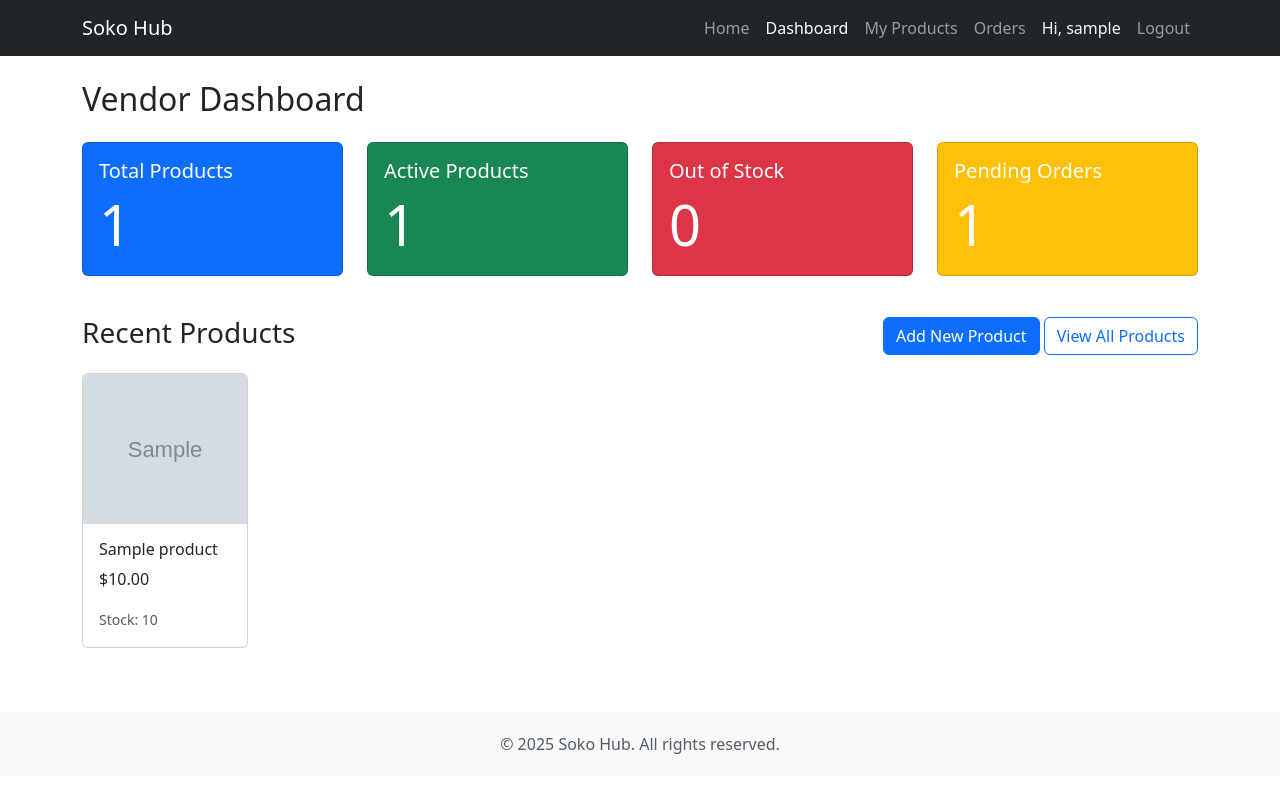
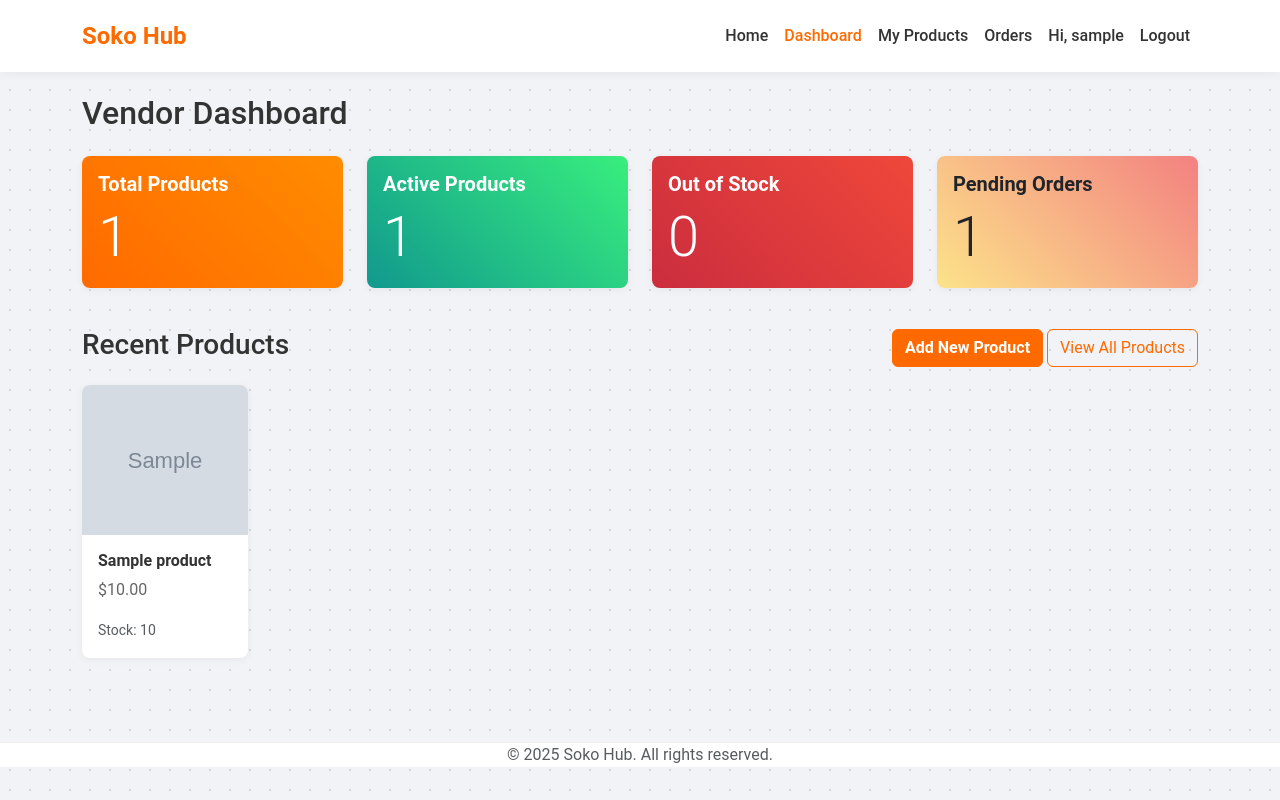
Before and after one commit to itbienvenu/sokohub, a Django app: page /vendor/dashboard/ in a window 1280 px wide. Run offline with Django 5.2, Linux system fonts and the light colour scheme; a user stored in the database is signed in; tables that the repository leaves empty hold one stand-in row (values such as "Sample post"); grey boxes marked "Sample" are stand-in pictures.

Commit message:
UPdating the UI to make look like alibaba

```diff
--- a/accounts/forms.py
+++ b/accounts/forms.py
@@ -8,13 +8,16 @@ class LoginForm(AuthenticationForm):
 
 
 class RegistrationForm(UserCreationForm):
+    password1 = forms.CharField(label="Password", widget=forms.PasswordInput(attrs={'class': 'form-control'}))
+    password2 = forms.CharField(label="Password confirmation", widget=forms.PasswordInput(attrs={'class': 'form-control'}))
+
     class Meta:
         model = User
         fields = ('username', 'email', 'user_type', 'phone', 'location')
         widgets = {
-            'user_type': forms.Select(attrs={'class': 'form-select'}),
             'username': forms.TextInput(attrs={'class': 'form-control'}),
             'email': forms.EmailInput(attrs={'class': 'form-control'}),
+            'user_type': forms.Select(attrs={'class': 'form-select'}),
             'phone': forms.TextInput(attrs={'class': 'form-control'}),
             'location': forms.TextInput(attrs={'class': 'form-control'}),
         }
--- a/accounts/views.py
+++ b/accounts/views.py
@@ -17,6 +17,7 @@ def register(request):
         form = RegistrationForm()
     return render(request, 'accounts/register.html', {'form': form})
 
+
 class CustomLoginView(LoginView):
     template_name = 'accounts/login.html'
     authentication_form = LoginForm
@@ -24,6 +25,6 @@ class CustomLoginView(LoginView):
     def get_success_url(self):
         user = self.request.user
         if user.user_type == 'vendor':
-            return '/vendor/dashboard/' # Hardcoding URL for now, will define name later
+            return '/vendor/dashboard/'
         else:
             return '/products/'
--- a/products/forms.py
+++ b/products/forms.py
@@ -4,11 +4,12 @@ from .models import Product
 class ProductForm(forms.ModelForm):
     class Meta:
         model = Product
-        fields = ('name', 'description', 'price', 'stock', 'image')
+        fields = ('name', 'description', 'price', 'stock', 'image', 'status')
         widgets = {
             'name': forms.TextInput(attrs={'class': 'form-control'}),
             'description': forms.Textarea(attrs={'class': 'form-control', 'rows': 4}),
             'price': forms.NumberInput(attrs={'class': 'form-control'}),
             'stock': forms.NumberInput(attrs={'class': 'form-control'}),
             'image': forms.FileInput(attrs={'class': 'form-control'}),
+            'status': forms.Select(attrs={'class': 'form-select'}),
         }
--- a/products/urls.py
+++ b/products/urls.py
@@ -7,5 +7,6 @@ urlpatterns = [
     path('products/<int:pk>/', views.product_detail, name='product_detail'),
     path('vendor/dashboard/', views.vendor_dashboard, name='vendor_dashboard'),
     path('vendor/products/add/', views.add_product, name='add_product'),
+    path('vendor/products/edit/<int:pk>/', views.edit_product, name='edit_product'),
     path('vendor/products/', views.vendor_product_list, name='vendor_product_list'),
 ]
--- a/products/views.py
+++ b/products/views.py
@@ -45,7 +45,19 @@ def add_product(request):
             return redirect('vendor_product_list')
     else:
         form = ProductForm()
-    return render(request, 'products/product_form.html', {'form': form})
+    return render(request, 'products/product_form.html', {'form': form, 'title': 'Add New Product'})
+
+@vendor_required
+def edit_product(request, pk):
+    product = get_object_or_404(Product, pk=pk, vendor=request.user)
+    if request.method == 'POST':
+        form = ProductForm(request.POST, request.FILES, instance=product)
+        if form.is_valid():
+            form.save()
+            return redirect('vendor_product_list')
+    else:
+        form = ProductForm(instance=product)
+    return render(request, 'products/product_form.html', {'form': form, 'title': 'Edit Product', 'product': product})
 
 @vendor_required
 def vendor_product_list(request):
--- /dev/null
+++ b/static/css/style.css
@@ -0,0 +1,121 @@
+/* Global Styles */
+body {
+    background-color: #f2f3f7;
+    background-image: radial-gradient(#d7d7d7 1px, transparent 1px);
+    background-size: 20px 20px;
+    font-family: 'Roboto', 'Helvetica Neue', Helvetica, Arial, sans-serif;
+    color: #333;
+}
+
+/* Navbar */
+.navbar {
+    background-color: #fff !important;
+    box-shadow: 0 2px 10px rgba(0,0,0,0.05);
+    padding: 0.8rem 1rem;
+}
+
+.navbar-brand {
+    color: #ff6a00 !important;
+    font-weight: 700;
+    font-size: 1.5rem;
+}
+
+.nav-link {
+    color: #333 !important;
+    font-weight: 500;
+    transition: color 0.2s;
+}
+
+.nav-link:hover, .nav-link.active {
+    color: #ff6a00 !important;
+}
+
+/* Buttons */
+.btn-primary {
+    background-color: #ff6a00;
+    border-color: #ff6a00;
+    color: #fff;
+    font-weight: 600;
+}
+
+.btn-primary:hover {
+    background-color: #e55f00;
+    border-color: #e55f00;
+}
+
+.btn-outline-primary {
+    color: #ff6a00;
+    border-color: #ff6a00;
+}
+
+.btn-outline-primary:hover {
+    background-color: #ff6a00;
+    color: #fff;
+}
+
+/* Cards & Products */
+.card {
+    border: none;
+    border-radius: 8px;
+    box-shadow: 0 2px 8px rgba(0,0,0,0.05);
+    transition: transform 0.2s, box-shadow 0.2s;
+    background-color: #fff;
+    overflow: hidden;
+}
+
+.card:hover {
+    transform: translateY(-5px);
+    box-shadow: 0 8px 20px rgba(0,0,0,0.1);
+}
+
+.card-img-top {
+    transition: transform 0.3s;
+}
+
+.card:hover .card-img-top {
+    transform: scale(1.05);
+}
+
+.card-title {
+    font-weight: 600;
+    margin-bottom: 0.5rem;
+    color: #333;
+}
+
+.card-text {
+    color: #666;
+}
+
+.price-tag {
+    color: #ff6a00;
+    font-weight: 700;
+    font-size: 1.2rem;
+}
+
+/* Dashboard Stats */
+.dashboard-stat-card {
+    border-radius: 8px;
+    border: none;
+    color: white;
+}
+
+.bg-primary-gradient {
+    background: linear-gradient(45deg, #ff6a00, #ff8c00);
+}
+.bg-success-gradient {
+    background: linear-gradient(45deg, #11998e, #38ef7d);
+}
+.bg-danger-gradient {
+    background: linear-gradient(45deg, #cb2d3e, #ef473a);
+}
+.bg-warning-gradient {
+    background: linear-gradient(45deg, #fce38a, #f38181);
+    color: #333 !important;
+}
+
+/* Footer */
+.footer {
+    background-color: #fff;
+    border-top: 1px solid #eee;
+    margin-top: 60px;
+}
--- a/templates/base.html
+++ b/templates/base.html
@@ -1,3 +1,4 @@
+{% load static %}
 <!DOCTYPE html>
 <html lang="en">
 
@@ -6,21 +7,16 @@
     <meta name="viewport" content="width=device-width, initial-scale=1.0">
     <title>Soko Hub</title>
     <link href="https://cdn.jsdelivr.net/npm/bootstrap@5.3.0/dist/css/bootstrap.min.css" rel="stylesheet">
+    <link href="{% static 'css/style.css' %}" rel="stylesheet">
     <style>
         body {
-            padding-top: 56px;
-        }
-
-        .footer {
-            background-color: #f8f9fa;
-            padding: 20px 0;
-            margin-top: 40px;
+            padding-top: 70px;
         }
     </style>
 </head>
 
 <body>
-    <nav class="navbar navbar-expand-lg navbar-dark bg-dark fixed-top">
+    <nav class="navbar navbar-expand-lg navbar-light fixed-top">
         <div class="container">
             <a class="navbar-brand" href="{% url 'home' %}">Soko Hub</a>
             <button class="navbar-toggler" type="button" data-bs-toggle="collapse" data-bs-target="#navbarNav">
@@ -50,7 +46,7 @@
                             class="nav-link {% if request.resolver_match.url_name == 'customer_order_list' %}active{% endif %}"
                             href="{% url 'customer_order_list' %}">My Orders</a></li>
                     {% endif %}
-                    <li class="nav-item"><span class="nav-link text-light">Hi, {{ user.username }}</span></li>
+                    <li class="nav-item"><span class="nav-link">Hi, {{ user.username }}</span></li>
                     <li class="nav-item">
                         <form action="{% url 'logout' %}" method="post" class="d-inline">
                             {% csrf_token %}
--- a/templates/products/product_form.html
+++ b/templates/products/product_form.html
@@ -5,7 +5,7 @@
     <div class="col-md-8">
         <div class="card">
             <div class="card-header">
-                <h3>Add New Product</h3>
+                <h3>{{ title }}</h3>
             </div>
             <div class="card-body">
                 <form method="post" enctype="multipart/form-data">
--- a/templates/products/product_list.html
+++ b/templates/products/product_list.html
@@ -15,9 +15,9 @@
                 style="height: 200px;">No Image</div>
             {% endif %}
             <div class="card-body">
-                <h5 class="card-title">{{ product.name }}</h5>
-                <p class="card-text text-primary fw-bold">${{ product.price }}</p>
-                <p class="card-text"><small class="text-muted">By {{ product.vendor.username }}</small></p>
+                <h5 class="card-title text-truncate" title="{{ product.name }}">{{ product.name }}</h5>
+                <p class="card-text price-tag">${{ product.price }}</p>
+                <p class="card-text mb-2"><small class="text-muted">By {{ product.vendor.username }}</small></p>
 
                 {% if product.stock == 0 %}
                 <p class="text-danger fw-bold">Out of Stock</p>
--- a/templates/products/vendor_dashboard.html
+++ b/templates/products/vendor_dashboard.html
@@ -5,34 +5,34 @@
 
 <div class="row mb-4">
     <div class="col-md-3">
-        <div class="card text-white bg-primary mb-3">
+        <div class="card dashboard-stat-card bg-primary-gradient mb-3">
             <div class="card-body">
-                <h5 class="card-title">Total Products</h5>
-                <p class="card-text display-4">{{ total_products }}</p>
+                <h5 class="card-title text-white">Total Products</h5>
+                <p class="card-text display-4 text-white">{{ total_products }}</p>
             </div>
         </div>
     </div>
     <div class="col-md-3">
-        <div class="card text-white bg-success mb-3">
+        <div class="card dashboard-stat-card bg-success-gradient mb-3">
             <div class="card-body">
-                <h5 class="card-title">Active Products</h5>
-                <p class="card-text display-4">{{ active_products }}</p>
+                <h5 class="card-title text-white">Active Products</h5>
+                <p class="card-text display-4 text-white">{{ active_products }}</p>
             </div>
         </div>
     </div>
     <div class="col-md-3">
-        <div class="card text-white bg-danger mb-3">
+        <div class="card dashboard-stat-card bg-danger-gradient mb-3">
             <div class="card-body">
-                <h5 class="card-title">Out of Stock</h5>
-                <p class="card-text display-4">{{ out_of_stock }}</p>
+                <h5 class="card-title text-white">Out of Stock</h5>
+                <p class="card-text display-4 text-white">{{ out_of_stock }}</p>
             </div>
         </div>
     </div>
     <div class="col-md-3">
-        <div class="card text-white bg-warning mb-3">
+        <div class="card dashboard-stat-card bg-warning-gradient mb-3">
             <div class="card-body">
-                <h5 class="card-title">Pending Orders</h5>
-                <p class="card-text display-4">{{ pending_orders }}</p>
+                <h5 class="card-title text-dark">Pending Orders</h5>
+                <p class="card-text display-4 text-dark">{{ pending_orders }}</p>
             </div>
         </div>
     </div>
```
Also changed, not shown: templates/products/home.html (+7 -6 lines), templates/products/product_detail.html (+20 -11 lines), templates/products/vendor_product_list.html (+12 -7 lines).
